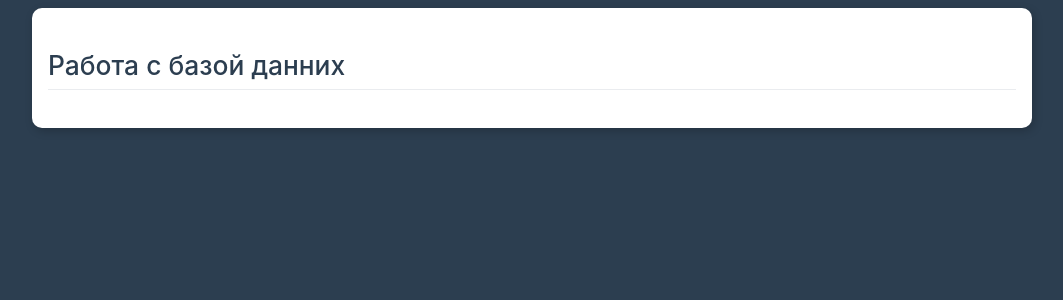
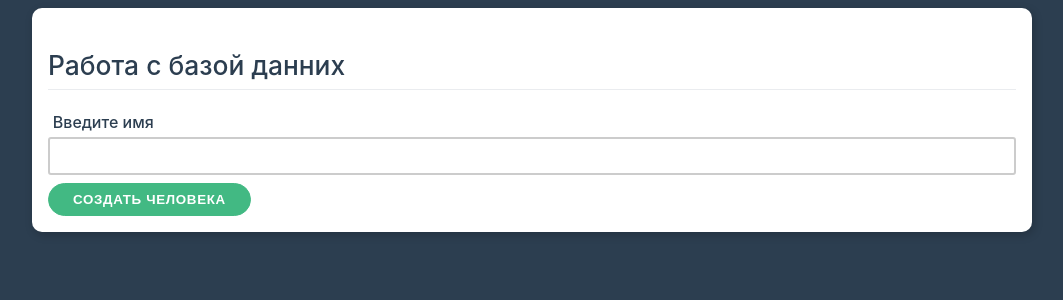
Before and after one commit to glushach/vue-bases, a Vue app in the folder vue-framework/: page / in a window 1280 px wide. Shown: the top 300 px of the page, without its empty margins (108-1171 px from the left). Built offline with nearby package versions, Linux system fonts and the light colour scheme.

Commit message:
feat: start work with http

```diff
--- a/vue-framework/src/App.vue
+++ b/vue-framework/src/App.vue
@@ -1,14 +1,33 @@
 <template>
   <div class="container">
-    <div class="card">
+    <form class="card" @submit.prevent="createPerson">
       <h2>Работа с базой данних</h2>
-    </div>
+
+      <div class="form-control">
+        <label for="name">Введите имя</label>
+        <input type="text" id="name" v-model.trim="name">
+      </div>
+
+      <button class="btn primary"
+              :disabled="name.length === 0"
+      >Создать человека</button>
+    </form>
   </div>
 </template>
 
 
 <script>
 export default {
+  data() {
+    return {
+      name: ''
+    }
+  },
+  methods: {
+    createPerson() {
+      // this.name
+    }
+  },
 
 }
 </script>
```
